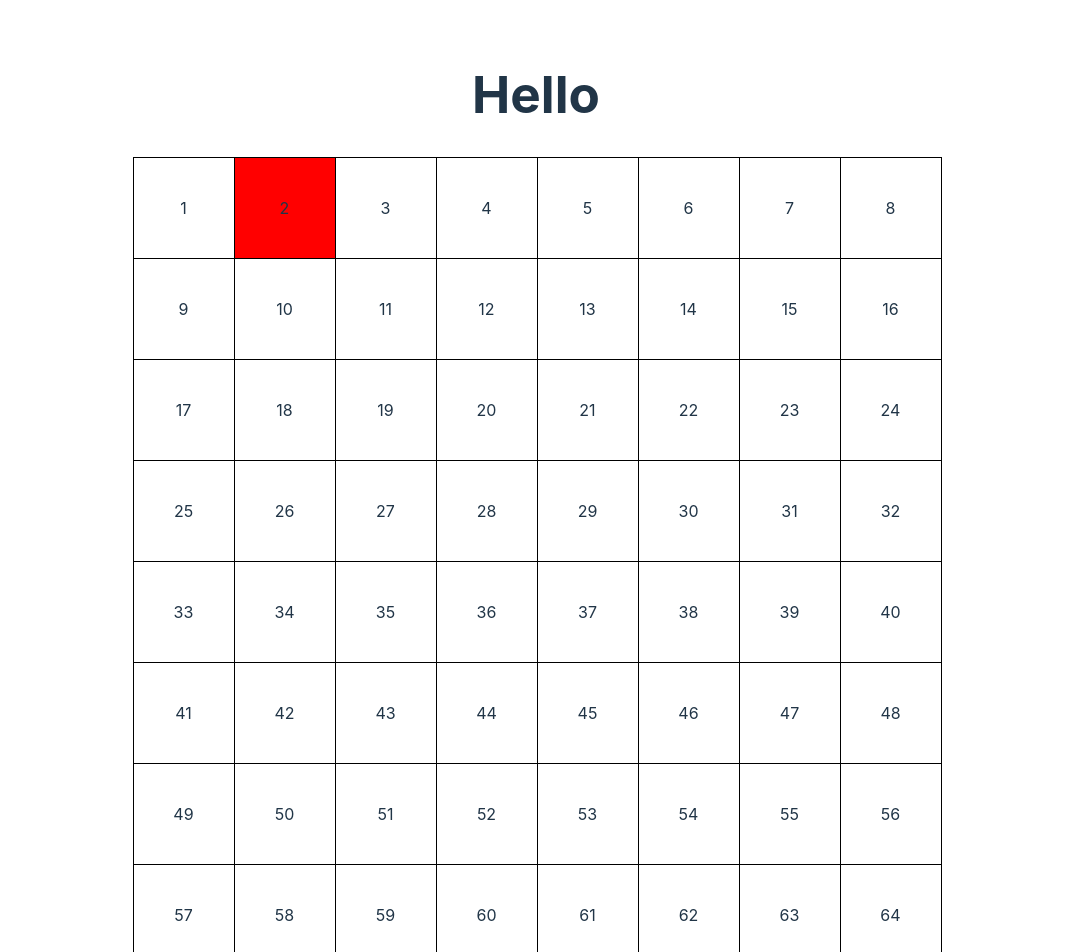
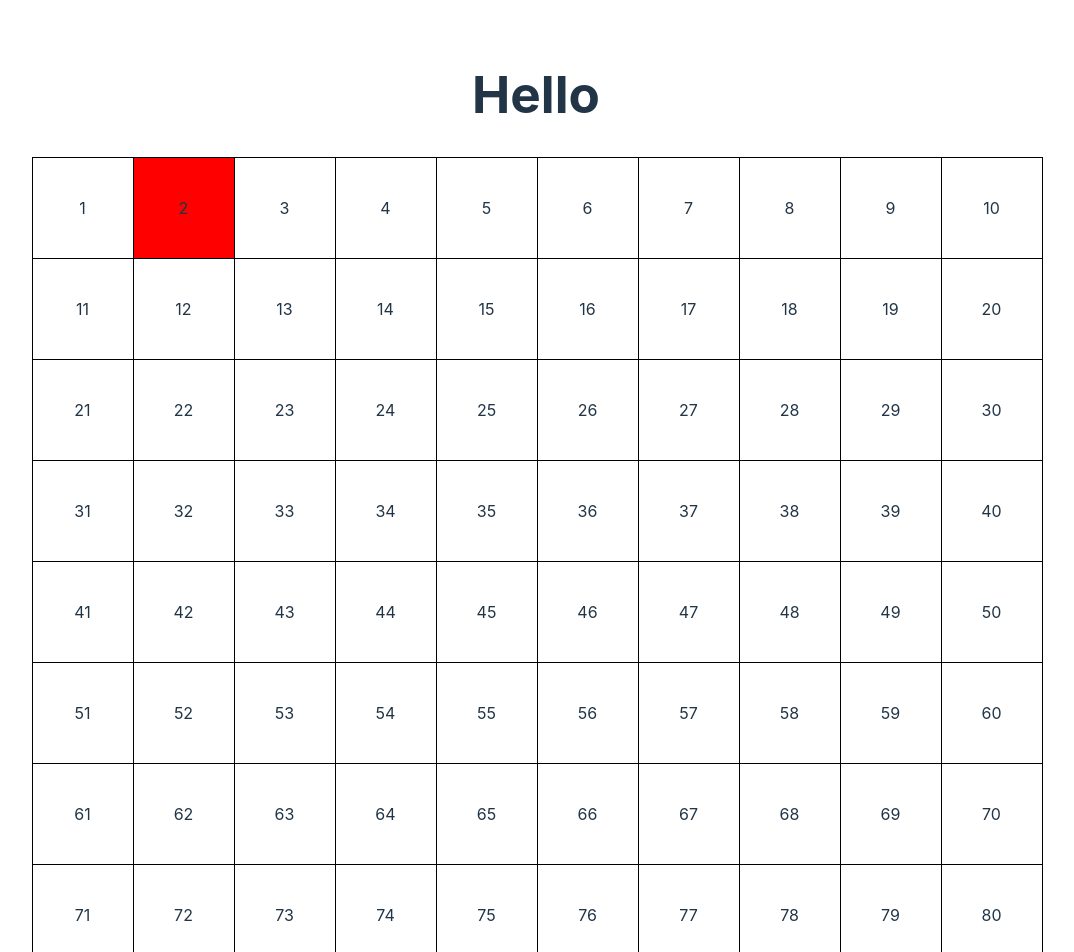
Before and after one commit to anekinL/DumpsterFire, a React (Vite) app in the folder wildfire-app/: page / in a window 1280 px wide. Shown: the top 952 px of the page, without its empty margins (104-1178 px from the left). Built offline with nearby package versions, Linux system fonts and the light colour scheme.

Commit message:
merging with new grid

```diff
--- a/wildfire-app/src/App.jsx
+++ b/wildfire-app/src/App.jsx
@@ -9,7 +9,7 @@ function App() {
     <>
     <h1>Hello</h1>
       <div className = "app_container">
-        <Grid rows={8} columns={8}/>
+        <Grid rows={10} columns={10}/>
       </div>
     </>
   )
```
